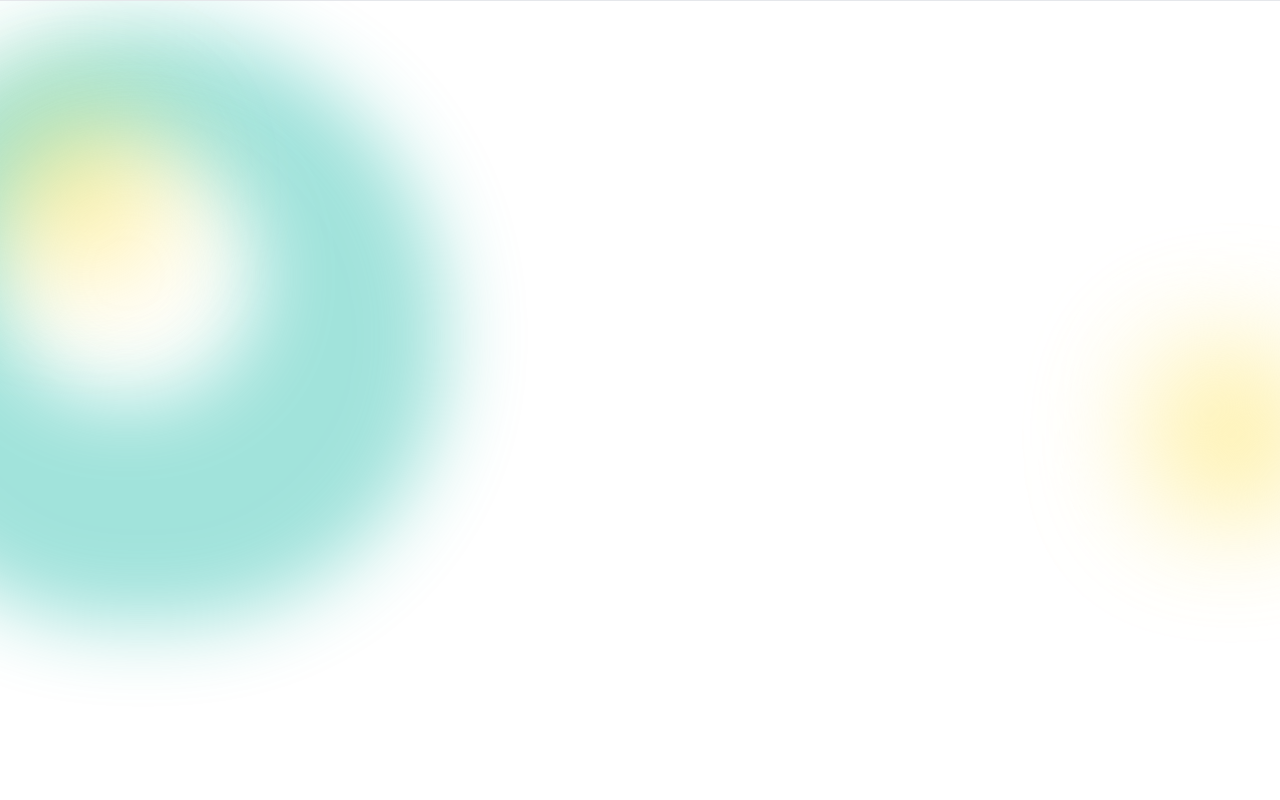
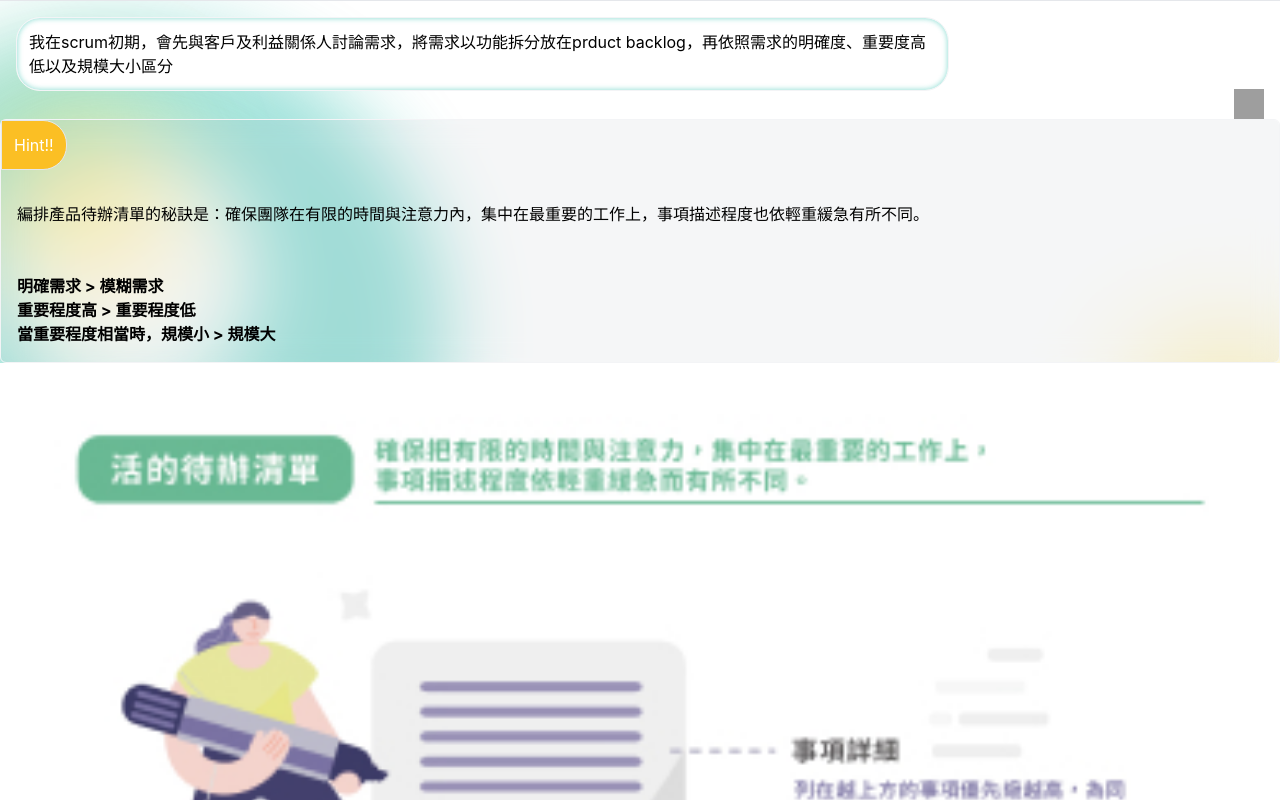
Before and after one commit to alphatero/f2e_scrum_frontend, a React (Create React App) app: page /introduction/product-backlog in a window 1280 px wide. Before the commit this address had no page. Shown: the top 800 px of the page. Built offline with nearby package versions, Linux system fonts and the light colour scheme; grey boxes are pictures that could not be loaded.

Commit message:
feat: page - introduction/product-backlog

```diff
--- a/src/App.jsx
+++ b/src/App.jsx
@@ -12,7 +12,7 @@ import ChatSprintDailyScrum from './views/chat/SprintDailyScrum';
 import Home from './views/Home';
 import './App.css';
 import ExamSprintPoint from './views/exam/SprintPoint';
-import { Scrum } from './views/introduction';
+import { Scrum, IntroProductBacklog } from './views/introduction';
 import ProductBacklog from './views/exam/ProductBacklog';
 
 const pageVariants = {
@@ -65,6 +65,7 @@ function App() {
             />
             <Route path="/introduction/scrum" element={<Scrum />} />
             <Route path="/introduction/role" element={<Role />} />
+            <Route path="/introduction/product-backlog" element={<IntroProductBacklog />} />
             <Route path="/exam/product-backlog" element={<ProductBacklog />} />
           </Route>
         </Routes>
--- /dev/null
+++ b/src/constants/introProductBacklog.js
@@ -0,0 +1,26 @@
+export const IntroProductBacklogInfo = {
+  speech: '我在scrum初期，會先與客戶及利益關係人討論需求，將需求以功能拆分放在prduct backlog，再依照需求的明確度、重要度高低以及規模大小區分',
+  tag: 'Hint!!',
+  content: '編排產品待辦清單的秘訣是：確保團隊在有限的時間與注意力內，集中在最重要的工作上，事項描述程度也依輕重緩急有所不同。',
+  remarks: [
+    {
+      id: 0,
+      content: '明確需求 > 模糊需求',
+    },
+    {
+      id: 1,
+      content: '重要程度高 > 重要程度低',
+    },
+    {
+      id: 2,
+      content: '當重要程度相當時，規模小 > 規模大',
+    },
+  ],
+  img: {
+    url: '/images/introduction-product-backlog.jpg',
+    attribution: '圖片來源. 新加坡鈦坦科技-活的待辦清單',
+  },
+  button: '跟著 PO 一起試試！',
+};
+
+export default IntroProductBacklogInfo;
--- /dev/null
+++ b/src/views/introduction/ProductBacklog.jsx
@@ -0,0 +1,88 @@
+import clsx from 'clsx';
+import { useNavigate } from 'react-router-dom';
+import { Button } from '../../components';
+import { IntroProductBacklogInfo } from '../../constants/introProductBacklog';
+
+export function IntroProductBacklog() {
+  const navigate = useNavigate();
+  const {
+    speech, tag, content, remarks, img, button,
+  } = IntroProductBacklogInfo;
+
+  const backHome = () => {
+    navigate('/');
+  };
+
+  return (
+    <div className="w-full h-screen flex-col">
+      <div className="grid grid-cols-4 gap-3 px-4 pt-4">
+        <div className="col-span-3 pb-7">
+          {/* TODO: replace by speech bubble compo */}
+          <div className={clsx(
+            'shadow-inner-blur-5px shadow-teal-500/40 w-full border border-gray-100 rounded-3xl p-3',
+            'bg-white',
+          )}
+          >
+            {speech}
+          </div>
+        </div>
+        <div className="place-self-end">
+          {/* TODO: replace by rabbit compo */}
+          <img src="https://source.unsplash.com/random/30×50" alt="" />
+        </div>
+      </div>
+      <div className="w-full">
+        {/* TODO: replace by BlurBlockBg compo */}
+        <div className={clsx(
+          'w-full border border-gray-100 rounded-md',
+          'bg-gray-400 bg-clip-padding bg-opacity-10',
+          'backdrop-filter backdrop-blur-md',
+        )}
+        >
+          <div className="flex flex-col space-y-4">
+            {/* TODO: replace by Tag compo */}
+            <div className={clsx(
+              'w-fit border rounded-r-3xl p-3',
+              'text-white bg-amber-400',
+            )}
+            >
+              {tag}
+            </div>
+
+            <div className="p-4">
+              {content}
+            </div>
+
+            <div className="p-4">
+              {
+                remarks.map((item) => (
+                  <p key={`remark_${item.id}`} className="font-bold">{item.content}</p>
+                ))
+              }
+            </div>
+
+          </div>
+
+        </div>
+        <div className="flex flex-col">
+          <img src={img.url} alt="" />
+          <div className="px-4">
+            <p>{img.attribution}</p>
+          </div>
+        </div>
+      </div>
+      {/* <div><img src="/images/introduction-role.png" alt="" /></div> */}
+      <div className="space-y-4 mt-4">
+        <div className="flex justify-center">
+          <Button>{button}</Button>
+        </div>
+        <div className="flex justify-center">
+          <Button onClick={backHome}>上一頁</Button>
+        </div>
+      </div>
+
+    </div>
+  );
+}
+
+export default IntroProductBacklog;
--- a/src/views/introduction/index.js
+++ b/src/views/introduction/index.js
@@ -1 +1,2 @@
 export * from './Scrum';
+export * from './ProductBacklog';
```
Also changed, not shown: public/images/introduction-product-backlog.jpg (added).
